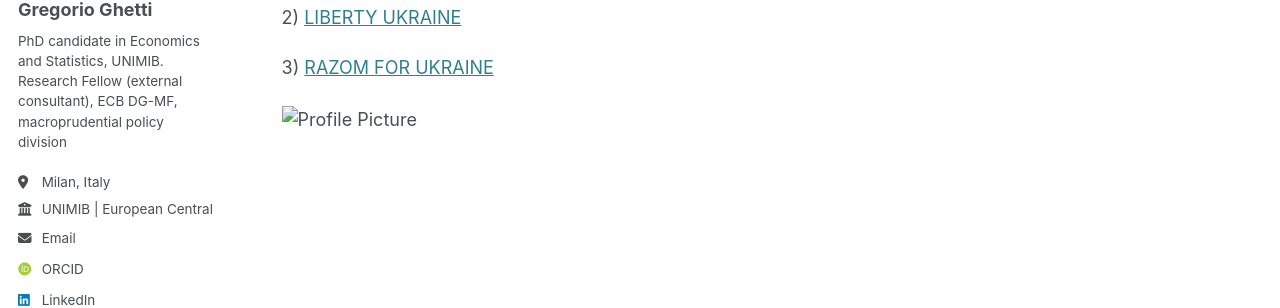
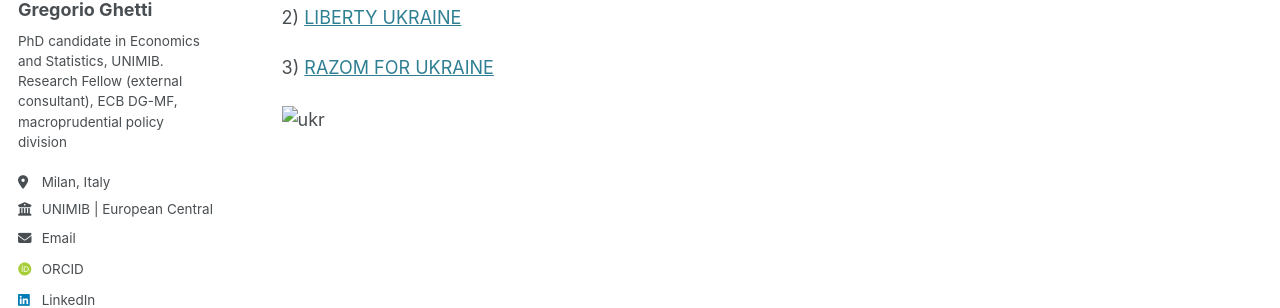
Before and after one commit to GregGh95/GregGh95.github.io, a Jekyll site: the page built from _pages/non-menu-page.md, in a window 1280 px wide. Shown: the part 285-593 px from the top of the page. Built offline with Jekyll 4.4.1, drawn with Linux system fonts in a browser that asks for light colours; some web fonts are replaced.

Commit message:
Update non-menu-page.md

```diff
--- a/_pages/non-menu-page.md
+++ b/_pages/non-menu-page.md
@@ -18,4 +18,4 @@ Support and donations for Ukraine's fight for prosperity, indipendence, and libe
 
 3) [RAZOM FOR UKRAINE](https://www.razomforukraine.org/donate/)
 
-![Profile Picture](images/ukraineflags.jpeg)
+![ukr](images/ukraineflags.jpeg)
```
